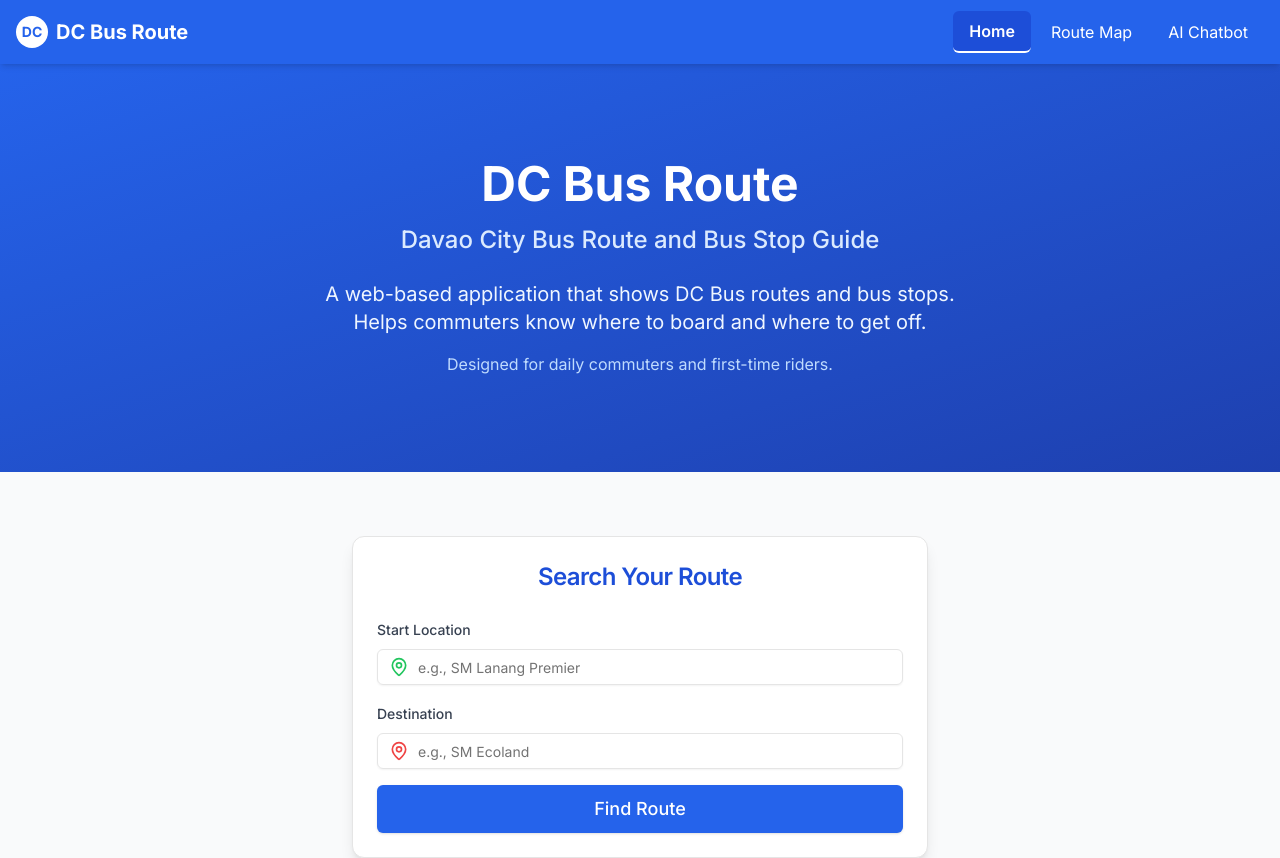
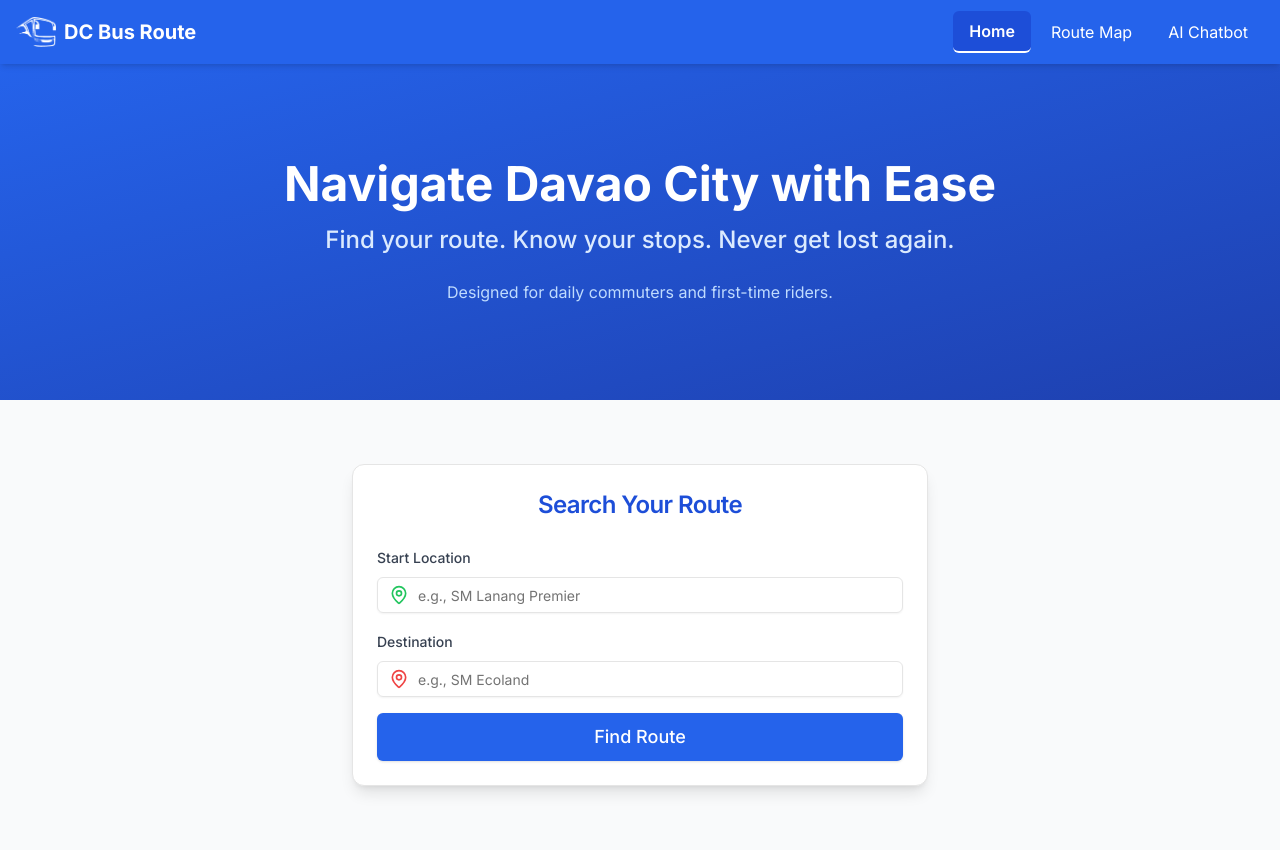
Before and after one commit to kkshiba/DC-Bus-Route, a Next.js app: page / in a window 1280 px wide. Shown: the top 858 px of the page. Built offline with nearby package versions, Linux system fonts and the light colour scheme.

Commit message:
Implemented changes in Route Map UI, added header icon and favicon.

```diff
--- a/src/app/layout.tsx
+++ b/src/app/layout.tsx
@@ -62,7 +62,7 @@ export default function RootLayout({
   return (
     <html lang="en" className="scroll-smooth">
       <head>
-        <link rel="icon" href="/favicon.ico" sizes="any" />
+        <link rel="icon" href="/favicon.png" type="image/png" />
       </head>
       <body className={`${inter.className} antialiased`}>
         <a
--- a/src/app/page.tsx
+++ b/src/app/page.tsx
@@ -48,15 +48,11 @@ export default function Home() {
       <section className="bg-gradient-to-br from-primary-600 to-primary-800 text-white py-16 md:py-24">
         <div className="container mx-auto px-4 text-center">
           <h1 className="text-3xl md:text-5xl font-bold mb-4">
-            DC Bus Route
+            Navigate Davao City with Ease
           </h1>
           <h2 className="text-xl md:text-2xl font-medium mb-6 text-primary-100">
-            Davao City Bus Route and Bus Stop Guide
+            Find your route. Know your stops. Never get lost again.
           </h2>
-          <p className="text-lg md:text-xl max-w-2xl mx-auto mb-4 text-primary-50">
-            A web-based application that shows DC Bus routes and bus stops.
-            Helps commuters know where to board and where to get off.
-          </p>
           <p className="text-sm md:text-base text-primary-200">
             Designed for daily commuters and first-time riders.
           </p>
--- a/src/app/route-map/page.tsx
+++ b/src/app/route-map/page.tsx
@@ -2,7 +2,7 @@
 
 import { Suspense, useEffect, useState, useMemo } from "react";
 import { useSearchParams } from "next/navigation";
-import { MapPin, Navigation, Clock, Bus, ChevronRight } from "lucide-react";
+import { MapPin, Navigation, Clock, Bus, LocateFixed, Loader2 } from "lucide-react";
 import { Card, CardContent, CardHeader, CardTitle } from "@/components/ui/card";
 import { Button } from "@/components/ui/button";
 import Map from "@/components/Map";
@@ -19,6 +19,8 @@ function RouteMapContent() {
   const [userLocation, setUserLocation] = useState<Coordinates | null>(null);
   const [selectedRoute, setSelectedRoute] = useState<RouteResult | null>(null);
   const [isLocating, setIsLocating] = useState(false);
+  const [locateError, setLocateError] = useState<string | null>(null);
+  const [locationFound, setLocationFound] = useState(false);
 
   // Load route data
   const { routes, stops, routeData } = useMemo(() => {
@@ -39,10 +41,9 @@ function RouteMapContent() {
     return { routes, stops, routeData };
   }, []);
 
-  // Find route based on search params or user location
+  // Find route based on search params
   useEffect(() => {
     if (startParam && destinationParam) {
-      // Find stops matching the search params
       const startStop = stops.find(
         (s) => s.properties.stopName.toLowerCase().includes(startParam.toLowerCase())
       );
@@ -63,14 +64,25 @@ function RouteMapContent() {
     }
   }, [startParam, destinationParam, stops, routeData]);
 
+  // Clear "found" flash after 3s
+  useEffect(() => {
+    if (locationFound) {
+      const t = setTimeout(() => setLocationFound(false), 3000);
+      return () => clearTimeout(t);
+    }
+  }, [locationFound]);
+
   // Get user location
   const handleLocateMe = () => {
     if (!navigator.geolocation) {
-      alert("Geolocation is not supported by your browser");
+      setLocateError("Geolocation is not supported by your browser.");
       return;
     }
 
     setIsLocating(true);
+    setLocateError(null);
+    setLocationFound(false);
+
     navigator.geolocation.getCurrentPosition(
       (position) => {
         setUserLocation({
@@ -78,12 +90,14 @@ function RouteMapContent() {
           lng: position.coords.longitude,
         });
         setIsLocating(false);
+        setLocationFound(true);
       },
       (error) => {
         console.error("Error getting location:", error);
-        alert("Unable to get your location. Please enable location services.");
+        setLocateError("Unable to get your location. Please enable location services.");
         setIsLocating(false);
-      }
+      },
+      { enableHighAccuracy: true, timeout: 10000 }
     );
   };
 
@@ -101,7 +115,6 @@ function RouteMapContent() {
       allStops.push(segment.alightingStop);
     }
 
-    // Remove duplicates (transfer points appear twice)
     return allStops.filter(
       (stop, index, self) =>
         index === self.findIndex((s) => s.properties.stopId === stop.properties.stopId)
@@ -110,7 +123,7 @@ function RouteMapContent() {
 
   return (
     <div className="flex flex-col md:flex-row h-[calc(100vh-4rem)]">
-      {/* Map Area - 70% on desktop, full width on mobile */}
+      {/* Map Area */}
       <div className="w-full md:w-[70%] h-[50vh] md:h-full relative">
         <Map
           routes={routes}
@@ -120,19 +133,61 @@ function RouteMapContent() {
           className="w-full h-full"
         />
 
-        {/* Locate Me Button */}
-        <Button
-          onClick={handleLocateMe}
-          disabled={isLocating}
-          className="absolute bottom-4 right-4 bg-white text-primary-600 hover:bg-gray-100 shadow-lg"
-          size="sm"
-        >
-          <Navigation className="w-4 h-4 mr-2" />
-          {isLocating ? "Locating..." : "Locate Me"}
-        </Button>
+        {/* Locate Me FAB */}
+        <div className="absolute bottom-6 right-4 flex flex-col items-end gap-2 z-[1000]">
+
+          {/* Error toast */}
+          {locateError && (
+            <div className="bg-red-600 text-white text-xs rounded-lg px-3 py-2 shadow-lg max-w-[200px] text-right">
+              {locateError}
+            </div>
+          )}
+
+          {/* Success toast */}
+          {locationFound && (
+            <div className="bg-green-600 text-white text-xs rounded-lg px-3 py-2 shadow-lg">
+              📍 Location found!
+            </div>
+          )}
+
+          {/* FAB Button */}
+          <button
+            onClick={handleLocateMe}
+            disabled={isLocating}
+            title="Show my location on map"
+            className={`
+              flex items-center gap-2 px-4 py-3 rounded-full shadow-xl
+              font-semibold text-sm transition-all duration-200
+              focus:outline-none focus:ring-4 focus:ring-blue-300
+              ${isLocating
+                ? "bg-gray-100 text-gray-400 cursor-not-allowed"
+                : locationFound
+                ? "bg-green-500 text-white hover:bg-green-600 active:scale-95"
+                : "bg-white text-primary-600 hover:bg-primary-50 active:scale-95 border border-gray-200"
+              }
+            `}
+          >
+            {isLocating ? (
+              <>
+                <Loader2 className="w-5 h-5 animate-spin" />
+                <span>Locating…</span>
+              </>
+            ) : locationFound ? (
+              <>
+                <LocateFixed className="w-5 h-5" />
+                <span>Located</span>
+              </>
+            ) : (
+              <>
+                <LocateFixed className="w-5 h-5" />
+                <span>My Location</span>
+              </>
+            )}
+          </button>
+        </div>
       </div>
 
-      {/* Side Panel - 30% on desktop, full width on mobile */}
+      {/* Side Panel */}
       <div className="w-full md:w-[30%] h-[50vh] md:h-full overflow-y-auto bg-white border-l border-gray-200">
         <div className="p-4 space-y-4">
           {/* Trip Summary */}
@@ -146,7 +201,6 @@ function RouteMapContent() {
             <CardContent className="space-y-3">
               {selectedRoute ? (
                 <>
-                  {/* Boarding Point */}
                   <div className="flex items-start gap-3">
                     <div className="w-3 h-3 rounded-full bg-green-500 mt-1.5" />
                     <div>
@@ -157,7 +211,6 @@ function RouteMapContent() {
                     </div>
                   </div>
 
-                  {/* Transfer Points */}
                   {selectedRoute.transferPoints.map((transfer, i) => (
                     <div key={i} className="flex items-start gap-3">
                       <div className="w-3 h-3 rounded-full bg-yellow-500 mt-1.5" />
@@ -168,7 +221,6 @@ function RouteMapContent() {
                     </div>
                   ))}
 
-                  {/* Drop-off Point */}
                   <div className="flex items-start gap-3">
                     <div className="w-3 h-3 rounded-full bg-red-500 mt-1.5" />
                     <div>
@@ -179,7 +231,6 @@ function RouteMapContent() {
                     </div>
                   </div>
 
-                  {/* Stats */}
                   <div className="pt-3 border-t grid grid-cols-2 gap-4">
                     <div>
                       <p className="text-xs text-gray-500">Total Stops</p>
@@ -206,7 +257,6 @@ function RouteMapContent() {
                     </div>
                   </div>
 
-                  {/* Route Names */}
                   <div className="pt-3 border-t">
                     <p className="text-xs text-gray-500 mb-2">Route(s)</p>
                     {selectedRoute.segments.map((segment, i) => (
@@ -296,9 +346,7 @@ function RouteMapContent() {
                         <span className="text-xs text-gray-400 w-4">{index + 1}</span>
                         <span
                           className={`text-sm ${
-                            isBoarding || isAlighting || isTransfer
-                              ? "font-medium"
-                              : ""
+                            isBoarding || isAlighting || isTransfer ? "font-medium" : ""
                           }`}
                         >
                           {stop.properties.stopName}
--- a/src/components/Header.tsx
+++ b/src/components/Header.tsx
@@ -23,14 +23,20 @@ export function Header() {
   };
 
   return (
-    <header className="bg-primary-600 text-white shadow-md sticky top-0 z-50">
+    <>
+      <header className="bg-primary-600 text-white shadow-md sticky top-0 z-[9999]">
         <div className="container mx-auto px-4">
           <div className="flex items-center justify-between h-16">
             {/* Logo */}
             <Link href="/" className="flex items-center gap-2">
-            <div className="w-8 h-8 bg-white rounded-full flex items-center justify-center">
-              <span className="text-primary-600 font-bold text-sm">DC</span>
-            </div>
+              {/* eslint-disable-next-line @next/next/no-img-element */}
+              <img
+                src="/busicon.png"
+                alt="DC Bus Route Logo"
+                width={40}
+                height={32}
+                style={{ filter: "brightness(0) invert(1)" }}
+              />
               <span className="text-xl font-bold">DC Bus Route</span>
             </Link>
 
@@ -65,10 +71,11 @@ export function Header() {
             </button>
           </div>
         </div>
+      </header>
 
-      {/* Mobile Slide-out Menu */}
+      {/* Mobile Slide-out Menu — rendered OUTSIDE <header> to escape its stacking context */}
       <div
-        className={`fixed inset-0 z-40 md:hidden transition-opacity duration-300 ${
+        className={`fixed inset-0 z-[99999] md:hidden transition-opacity duration-300 ${
           mobileMenuOpen ? "opacity-100" : "opacity-0 pointer-events-none"
         }`}
       >
@@ -102,7 +109,7 @@ export function Header() {
           </nav>
         </div>
       </div>
-    </header>
+    </>
   );
 }
 
```
Also changed, not shown: public/busicon.png (added), public/favicon.png (added). Lines whose indentation alone changed are shown as unchanged.
